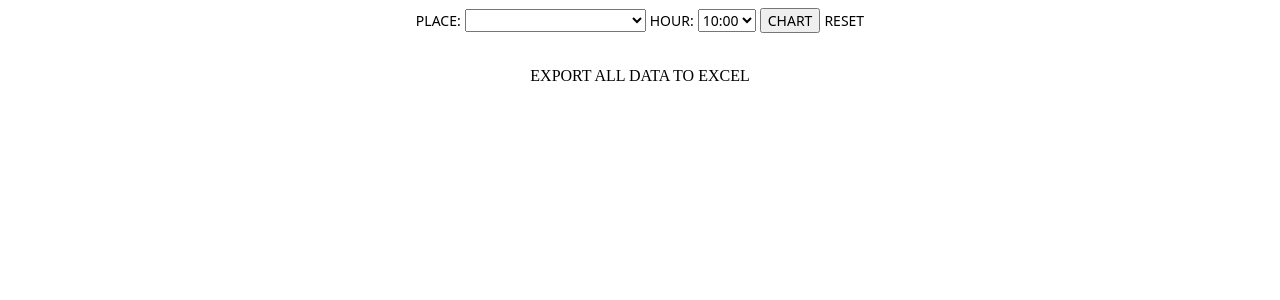
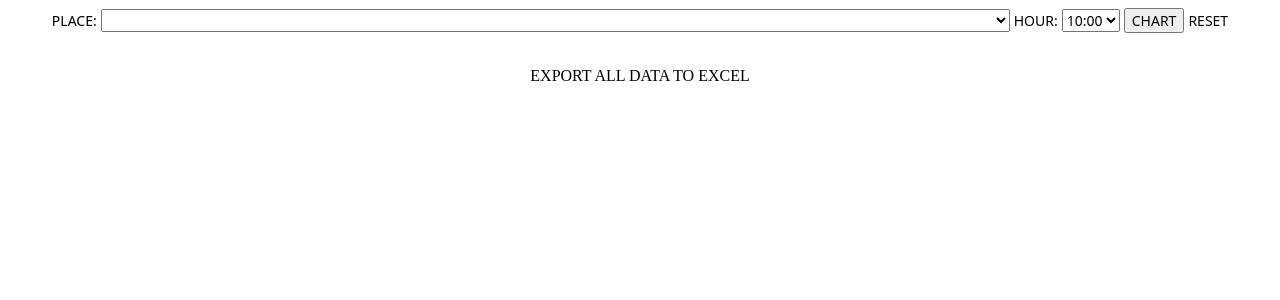
Before and after one commit to zygtech/qtracker, a PHP site: page /?id=1 in a window 1280 px wide. Shown: the top 300 px of the page. Run offline with PHP 8.4, Linux system fonts and the light colour scheme; data that the repository does not hold is empty.

Commit message:
Update index.php

```diff
--- a/qtracker/index.php
+++ b/qtracker/index.php
@@ -25,7 +25,7 @@ foreach ($dir as $file)
 ?>
 	<form>
 		<label>PLACE:</label>
-		<select name="id">
+		<select style="width: 909px;" name="id">
 		<option disabled<?php if ($_GET['id']=='') echo ' selected'; ?>>CHOOSE LOCALIZATION</option>
 		<?php
 		foreach ($names as $key=>$line) {
```
